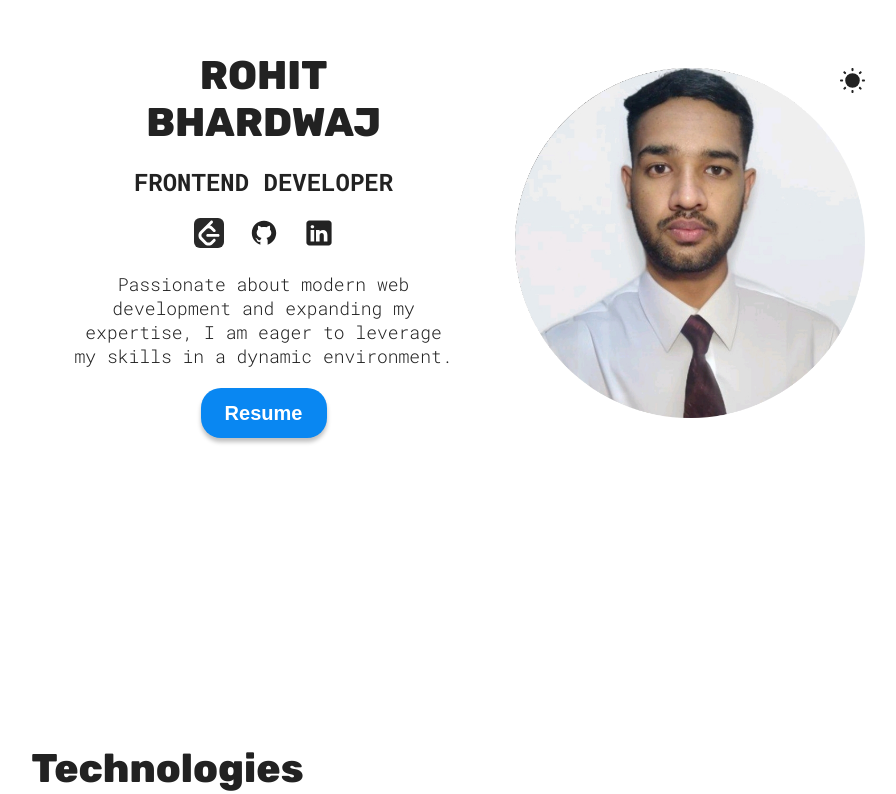
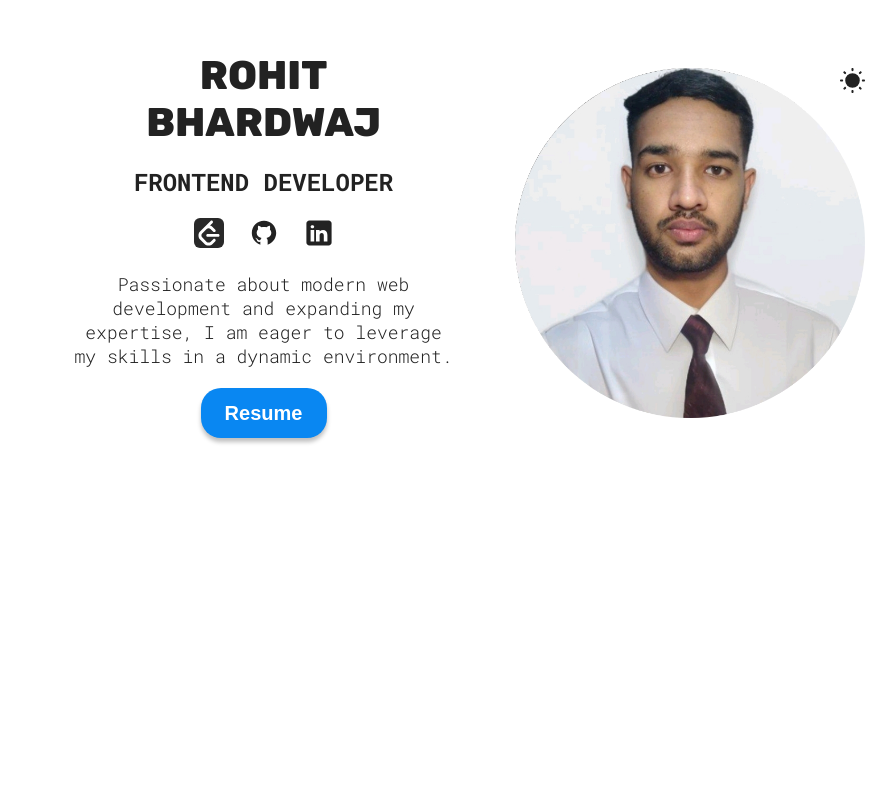
Before and after one commit to rohit-bhardwajj/rohit-bhardwaj, a React (Vite) app: page / in a window 1280 px wide. Shown: the part 155-949 px from the top of the page, without its empty margins (170-1066 px from the left). Built offline with nearby package versions, Linux system fonts and the light colour scheme.

Commit message:
tailwind debug 01

```diff
--- a/tailwind.config.js
+++ b/tailwind.config.js
@@ -4,6 +4,7 @@
     preflight: false, // Disable preflight if you don't want Tailwind's base styles
   },
   content: [
+    'index.html',
     './src/sections/Technologies/**/*.{jsx,js,ts,tsx}', // Ensure this path covers your Technology component
   ],
   theme: {
```
